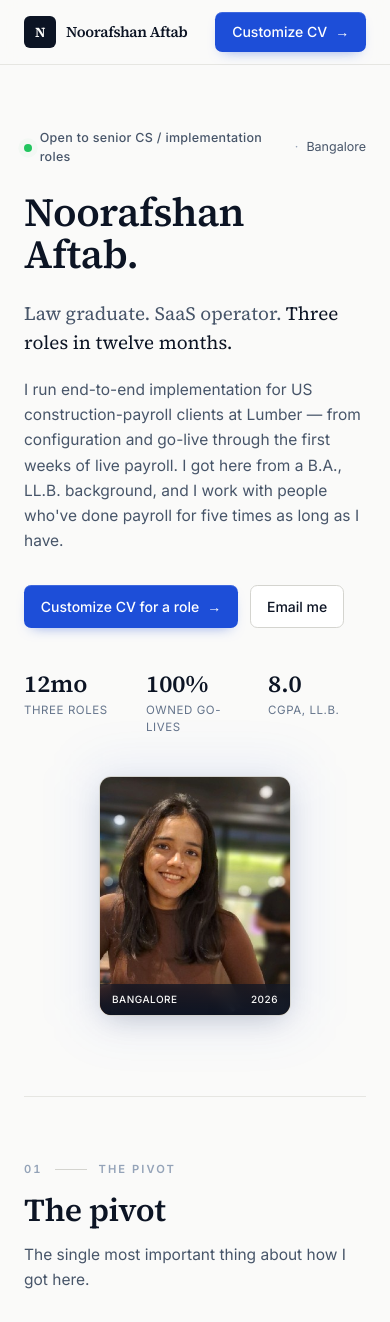
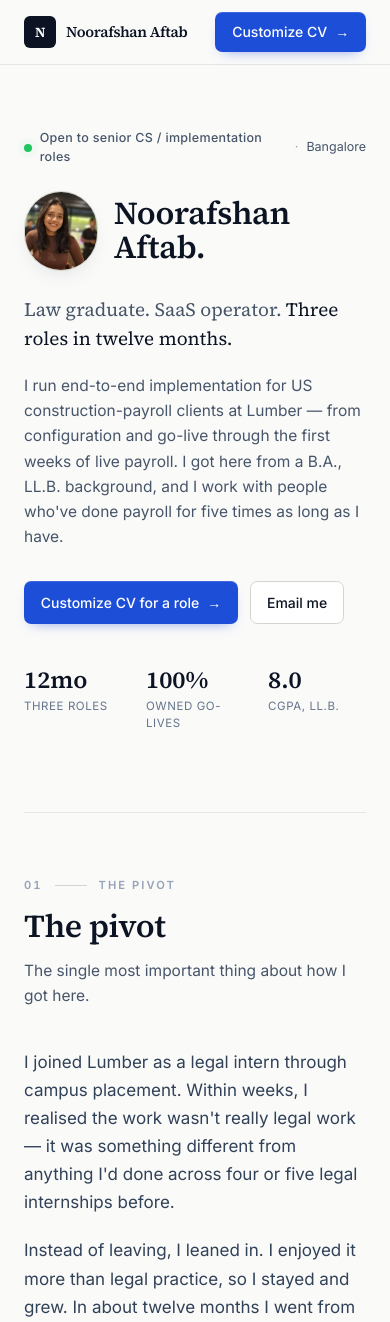
Before and after one commit to ishaanpilar/noor-cv-generator, a Next.js app: page / in a window 390 px wide. Shown: the top 1322 px of the page. Built offline with nearby package versions, Linux system fonts and the light colour scheme.

Commit message:
Fix mobile hero avatar placement beside name

```diff
--- a/components/Hero.tsx
+++ b/components/Hero.tsx
@@ -14,7 +14,21 @@ export default function Hero() {
             <span>{profile.location.split(",")[0]}</span>
           </div>
 
-          <h1 className="fade-up delay-1 text-[2.5rem] sm:text-[3.4rem] leading-[1.05] font-semibold">
+          <div className="fade-up delay-1 flex items-center gap-4 mb-4 sm:hidden">
+            <div className="relative w-20 h-20 rounded-full overflow-hidden border border-[var(--border-strong)] shadow-[0_8px_24px_-14px_rgba(15,23,42,0.25)] bg-[#ebebe6]">
+              <Image
+                src="/noor.jpg"
+                alt="Noorafshan Aftab"
+                fill
+                priority
+                sizes="80px"
+                className="object-cover"
+              />
+            </div>
+            <h1 className="text-[2rem] leading-[1.05] font-semibold">{profile.name}.</h1>
+          </div>
+
+          <h1 className="hidden sm:block fade-up delay-1 text-[2.5rem] sm:text-[3.4rem] leading-[1.05] font-semibold">
             {profile.name}.
           </h1>
 
@@ -48,7 +62,7 @@ export default function Hero() {
           </div>
         </div>
 
-        <div className="fade-up delay-2 mx-auto sm:mx-0">
+        <div className="hidden sm:block fade-up delay-2 mx-auto sm:mx-0">
           <div className="relative">
             <div className="absolute -inset-3 rounded-2xl bg-[var(--accent-soft)] blur-xl"></div>
             <div className="relative w-48 h-60 rounded-xl border border-[var(--border-strong)] overflow-hidden shadow-[0_8px_30px_-10px_rgba(15,23,42,0.25)] bg-[#ebebe6] mx-auto">
```
